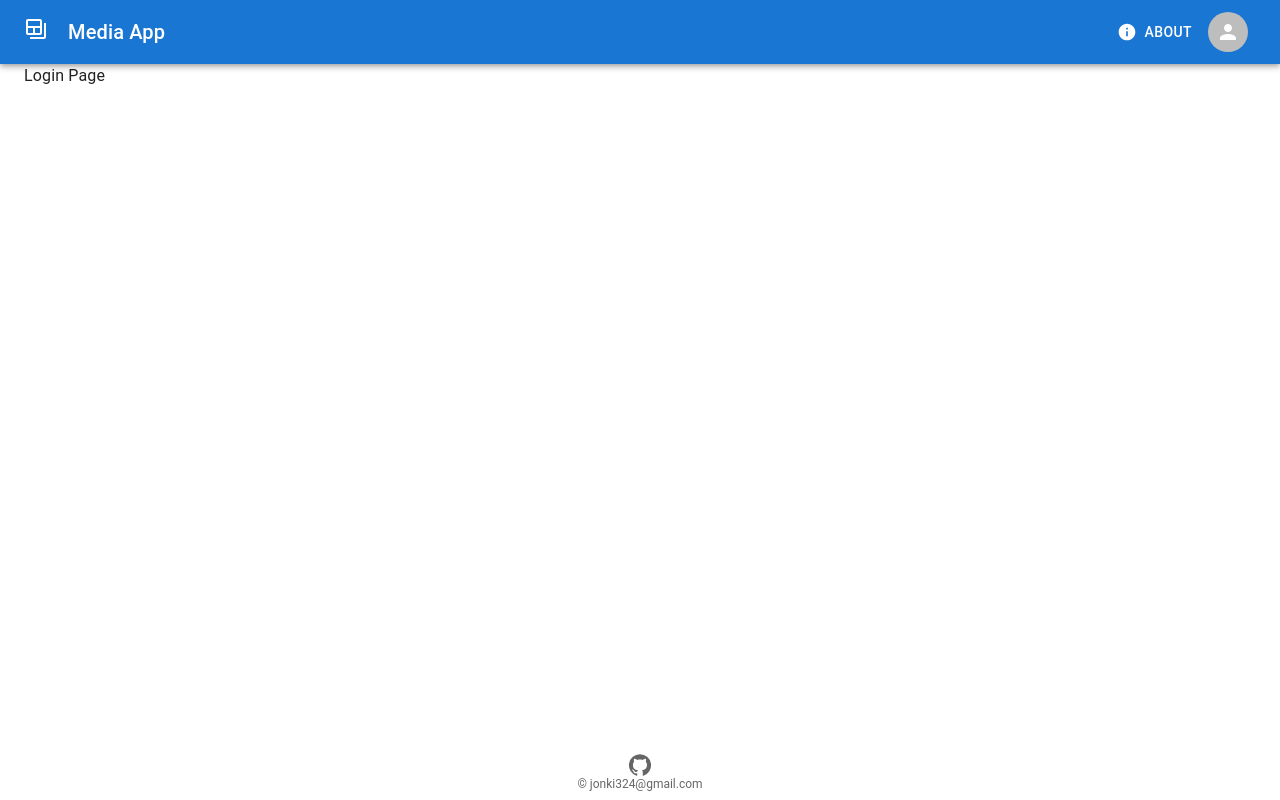
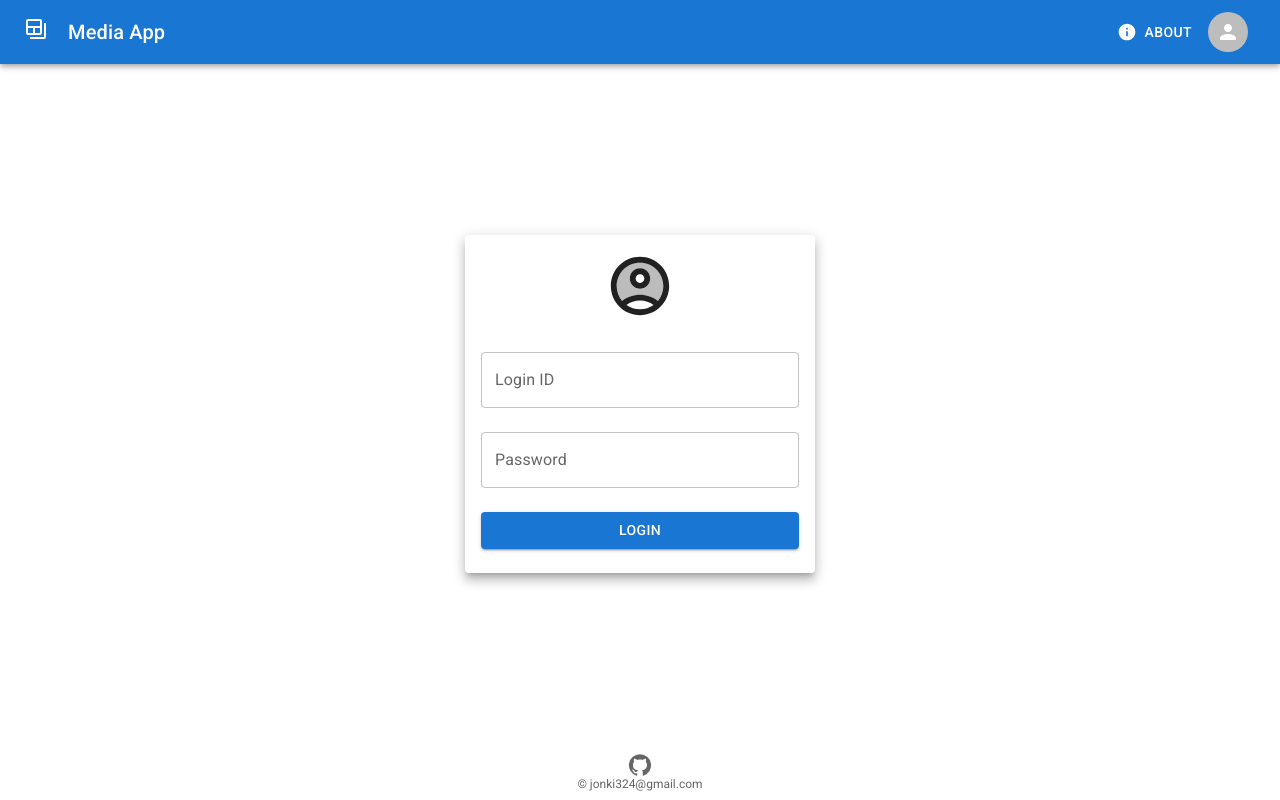
Before and after one commit to jonki324/media-app, a React (Create React App) app in the folder frontend/client/: page /login in a window 1280 px wide. Built offline with nearby package versions, Linux system fonts and the light colour scheme.

Commit message:
ダミーLoginページ作成

```diff
--- a/frontend/client/public/index.html
+++ b/frontend/client/public/index.html
@@ -8,6 +8,10 @@
     <meta name="description" content="Web site created using create-react-app" />
     <link rel="apple-touch-icon" href="%PUBLIC_URL%/logo192.png" />
     <link rel="manifest" href="%PUBLIC_URL%/manifest.json" />
+    <link
+      rel="stylesheet"
+      href="https://fonts.googleapis.com/css?family=Roboto:300,400,500,700&display=swap"
+    />
     <title>Media App</title>
   </head>
   <body>
--- a/frontend/client/src/features/Login/LoginPage.tsx
+++ b/frontend/client/src/features/Login/LoginPage.tsx
@@ -1,8 +1,43 @@
 import React from 'react';
+import { Card, CardContent, Grid, Button, TextField } from '@mui/material';
+import { AccountCircleTwoTone } from '@mui/icons-material';
 import Layout from '../../components/Layout/Layout';
 
 const LoginPage: React.FC = () => {
-  return <Layout>Login Page</Layout>;
+  return (
+    <Layout>
+      <Grid container justifyContent="center" alignItems="center" sx={{ height: '100%' }}>
+        <Grid item>
+          <Card raised sx={{ width: 350 }}>
+            <CardContent>
+              <Grid container spacing={3}>
+                <Grid item xs={12} textAlign="center">
+                  <AccountCircleTwoTone sx={{ fontSize: 70 }} />
+                </Grid>
+                <Grid item xs={12}>
+                  <TextField id="loginId" label="Login ID" variant="outlined" fullWidth />
+                </Grid>
+                <Grid item xs={12}>
+                  <TextField
+                    type="password"
+                    id="password"
+                    label="Password"
+                    variant="outlined"
+                    fullWidth
+                  />
+                </Grid>
+                <Grid item xs={12}>
+                  <Button variant="contained" fullWidth>
+                    LOGIN
+                  </Button>
+                </Grid>
+              </Grid>
+            </CardContent>
+          </Card>
+        </Grid>
+      </Grid>
+    </Layout>
+  );
 };
 
 export default LoginPage;
```
